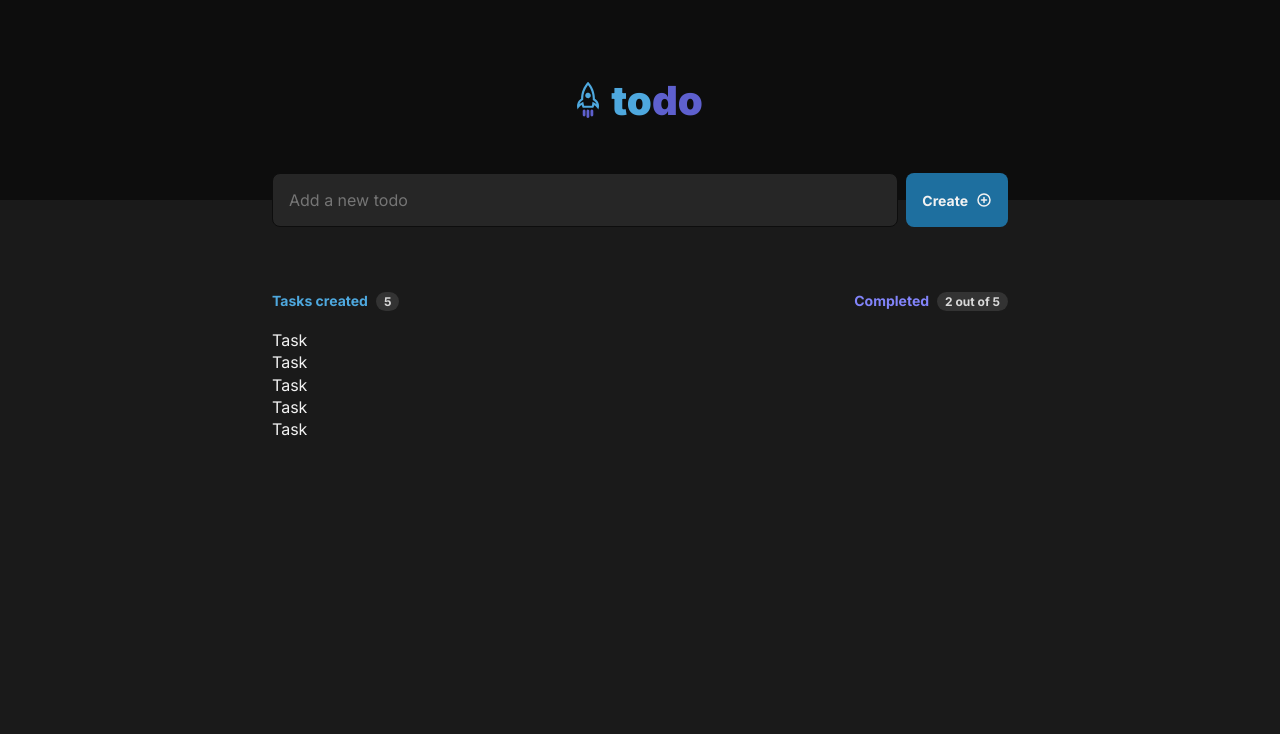
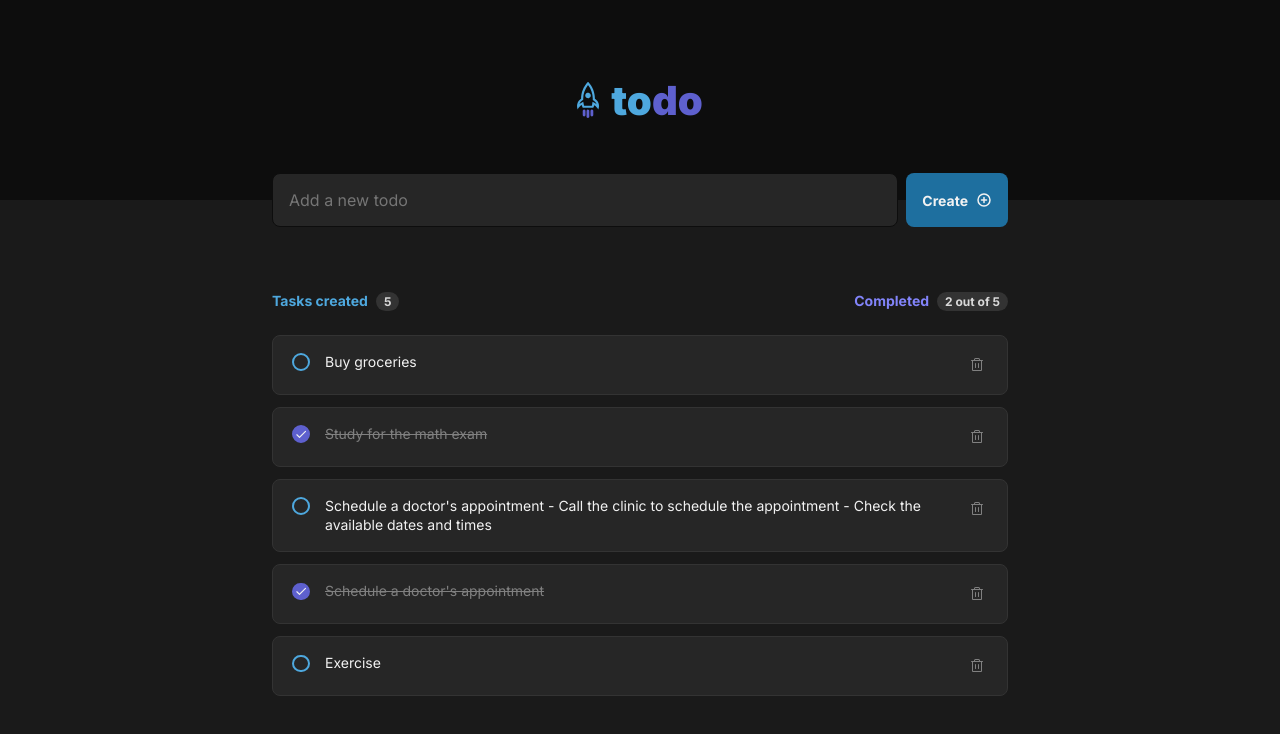
Before and after one commit to rvahilario/ignite-todo-list, a React (Vite) app: page / in a window 1280 px wide. Shown: the top 734 px of the page. Built offline with nearby package versions, Linux system fonts and the light colour scheme.

Commit message:
add: create TodoItem component and his functionalities

```diff
--- /dev/null
+++ b/src/components/TodoItem.module.css
@@ -0,0 +1,34 @@
+.wrapper {
+	border-radius: 8px;
+	border: 1px solid var(--gray-400);
+	background: var(--gray-500);
+	margin: 0.375rem 0;
+	padding: 1rem;
+	display: flex;
+	align-items: flex-start;
+	justify-content: center;
+}
+
+.content {
+	margin: 0 0.75rem;
+	width: 100%;
+	font-size: 0.875rem;
+
+	&.checked {
+		color: var(--gray-300);
+		text-decoration: line-through;
+	}
+}
+
+.deleteButton {
+	display: flex;
+	padding: 0.3125rem 0.375rem;
+	background: none;
+	border: none;
+	color: var(--gray-300);
+	&:hover {
+		color: var(--danger);
+		background: var(--gray-400);
+		border-radius: 0.25rem;
+	}
+}
--- /dev/null
+++ b/src/components/TodoItem.tsx
@@ -0,0 +1,44 @@
+import styles from './TodoItem.module.css'
+
+import { Checkbox } from './Checkbox'
+import { Trash } from '@phosphor-icons/react'
+
+type ItemProps = {
+	taskId: string
+	task: TaskType
+	handleUpdateTask: (id: string, task: TaskType) => void
+	handleDeleteTask: (id: string) => void
+}
+
+export function TodoItem({
+	taskId,
+	task,
+	handleUpdateTask,
+	handleDeleteTask,
+}: ItemProps) {
+	const handleSetTaskCompleted = () => {
+		const updatedTask = { ...task, isCompleted: !task?.isCompleted }
+		handleUpdateTask(taskId, updatedTask)
+	}
+
+	return (
+		<div className={styles.wrapper}>
+			<Checkbox
+				isChecked={task?.isCompleted}
+				onChange={handleSetTaskCompleted}
+			/>
+
+			<span
+				className={`${styles.content} ${task?.isCompleted && styles.checked}`}
+			>
+				{task.content}
+			</span>
+			<button
+				className={styles.deleteButton}
+				onClick={() => handleDeleteTask(taskId)}
+			>
+				<Trash />
+			</button>
+		</div>
+	)
+}
--- a/src/components/TodoList.tsx
+++ b/src/components/TodoList.tsx
@@ -23,6 +23,23 @@ export function TodoList({}: TodoListProps) {
 		).length
 		setTotalTasks(totalTasks)
 		setTasksCompleted(tasksCompleted)
+	}
+
+	const handleUpdateTask = (taskId: string, task: TaskType) => {
+		setTaskObject((prevState) => {
+			return {
+				...prevState,
+				[taskId]: task,
+			}
+		})
+	}
+
+	const handleDeleteTask = (taskId: string) => {
+		setTaskObject((prevState) => {
+			const newState = { ...prevState }
+			delete newState[taskId]
+			return newState
+		})
 	}
 
 	return (
@@ -53,7 +70,13 @@ export function TodoList({}: TodoListProps) {
 				</header>
 
 				{Object.entries(taskObject).map(([itemId, todoItem]) => (
-					<div key={itemId}>Task</div>
+					<TodoItem
+						key={itemId}
+						taskId={itemId}
+						task={todoItem}
+						handleUpdateTask={handleUpdateTask}
+						handleDeleteTask={handleDeleteTask}
+					/>
 				))}
 			</div>
 		</div>
```
